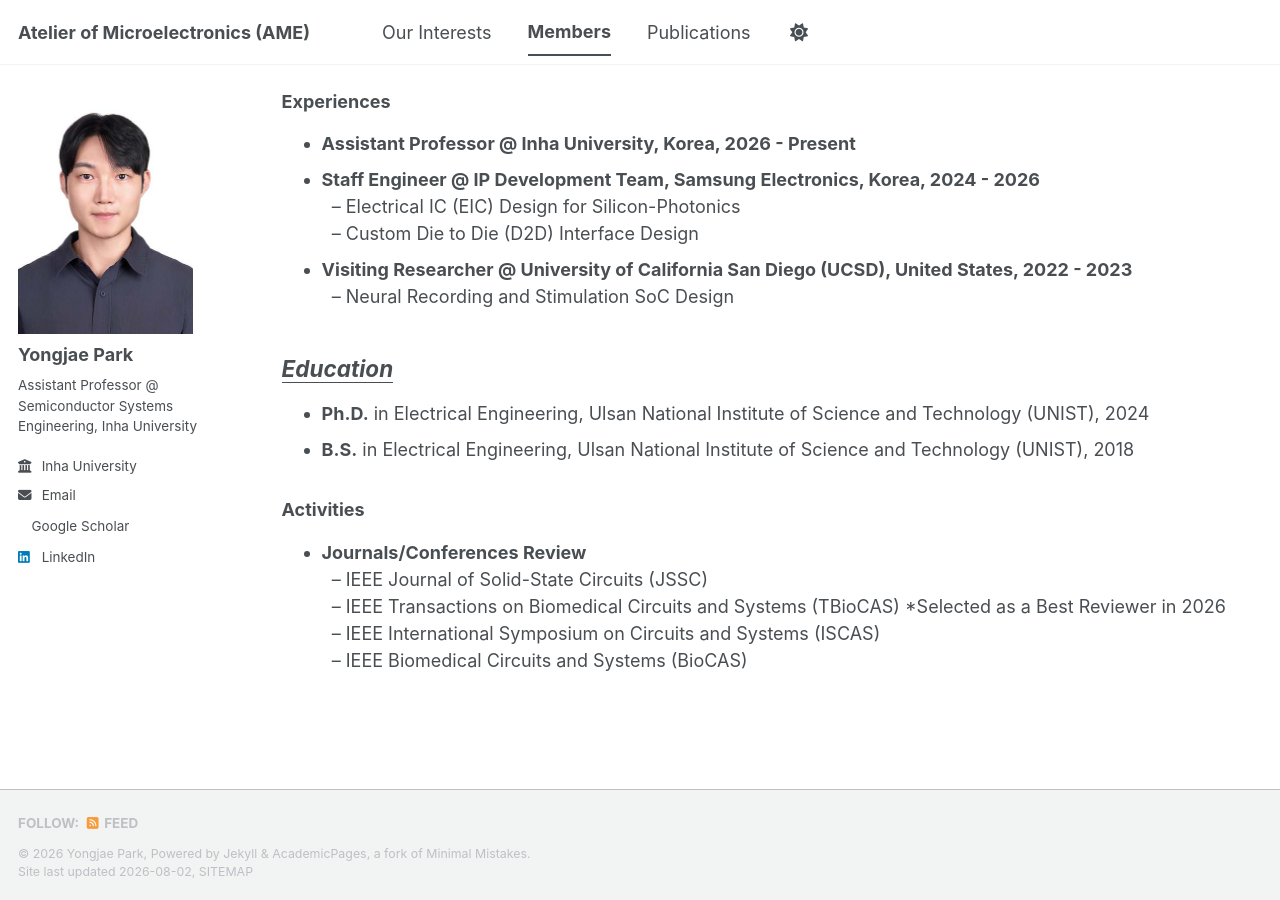
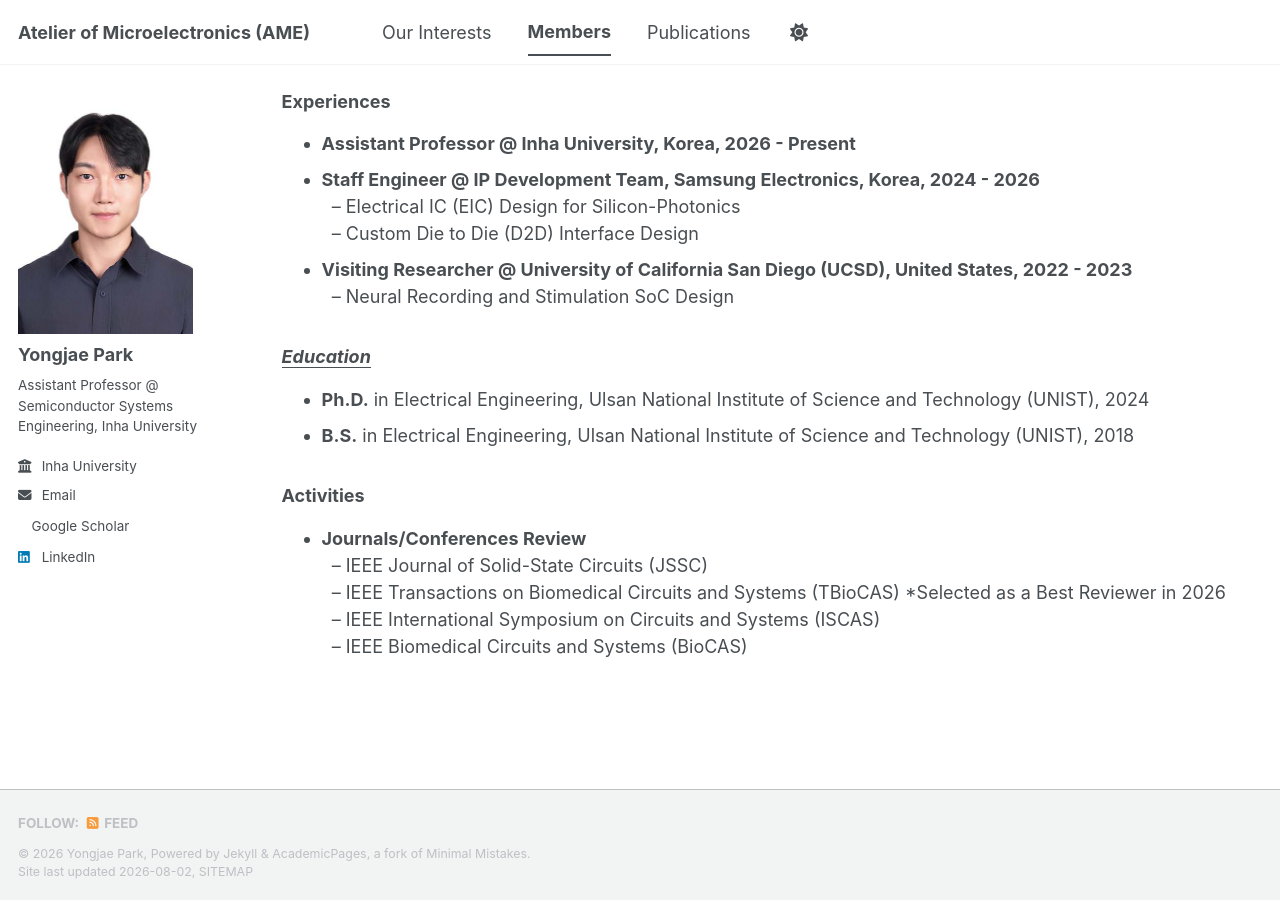
Before and after one commit to yong27park/AME.github.io, a Jekyll site: the page built from _pages/members.md, in a window 1280 px wide and 900 px high, scrolled down 565 px. Built offline with Jekyll 4.4.1, drawn with Linux system fonts in a browser that asks for light colours; a style sheet for code colours, icons or effects is not loaded.

```diff
--- a/_pages/members.md
+++ b/_pages/members.md
@@ -83,7 +83,7 @@ author_profile: true
     </li>
   </ul>
 
-  <h2><i><u>Education</u></i></h2>
+  <h3><i><u>Education</u></i></h3>
   <ul>
     <li><strong>Ph.D.</strong> in Electrical Engineering, Ulsan National Institute of Science and Technology (UNIST), 2024</li>
     <li><strong>B.S.</strong> in Electrical Engineering, Ulsan National Institute of Science and Technology (UNIST), 2018</li>
```
